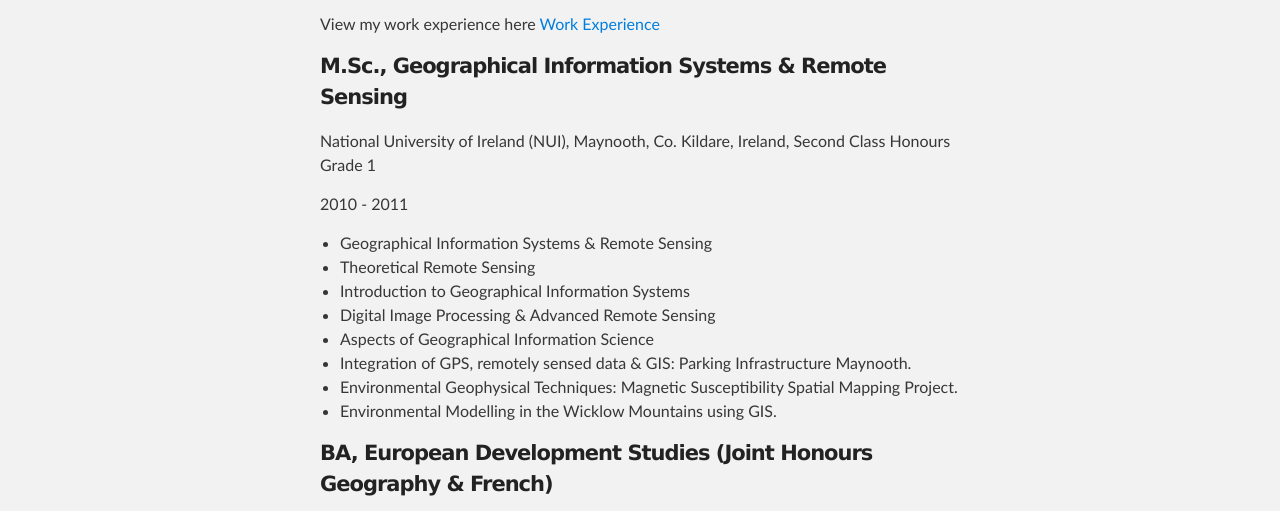
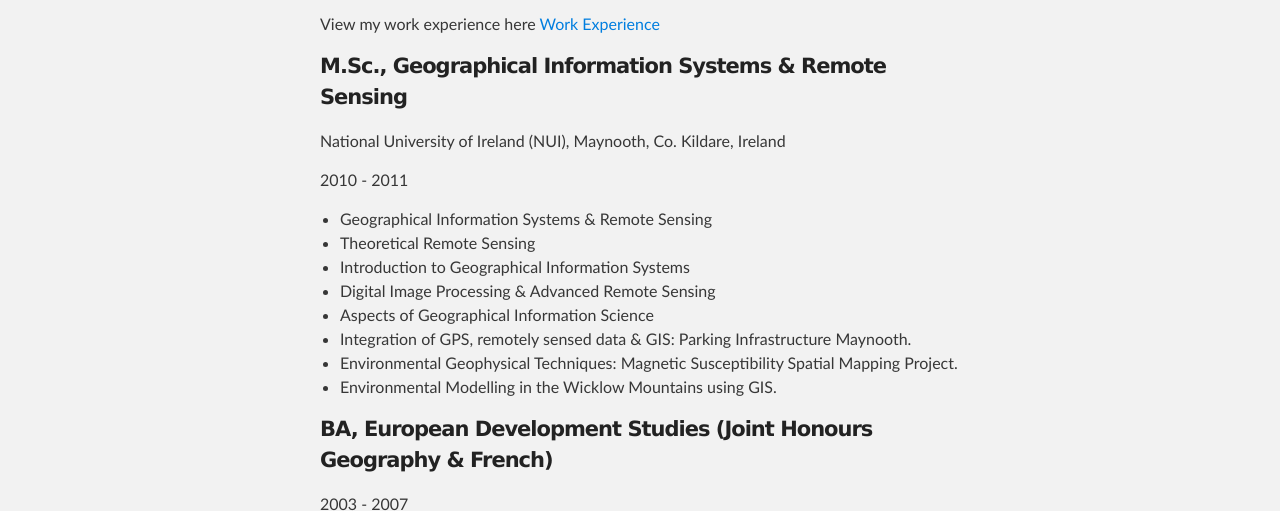
Before and after one commit to kathleencorkery/education, a plain HTML site: page index.html in a window 1280 px wide. Shown: the part 440-951 px from the top of the page. Drawn offline with Linux system fonts and the light colour scheme.

Commit message:
Update index.html

```diff
--- a/index.html
+++ b/index.html
@@ -42,7 +42,7 @@
 
 <h4><p>
 M.Sc., Geographical Information Systems & Remote Sensing  </p> </h4>
-<p>National University of Ireland (NUI), Maynooth, Co. Kildare, Ireland, Second Class Honours Grade 1</p>
+<p>National University of Ireland (NUI), Maynooth, Co. Kildare, Ireland</p>
 <p>2010 - 2011</p>
 <p></p>
 <ul>	<li>Geographical Information Systems & Remote Sensing</li>
```
